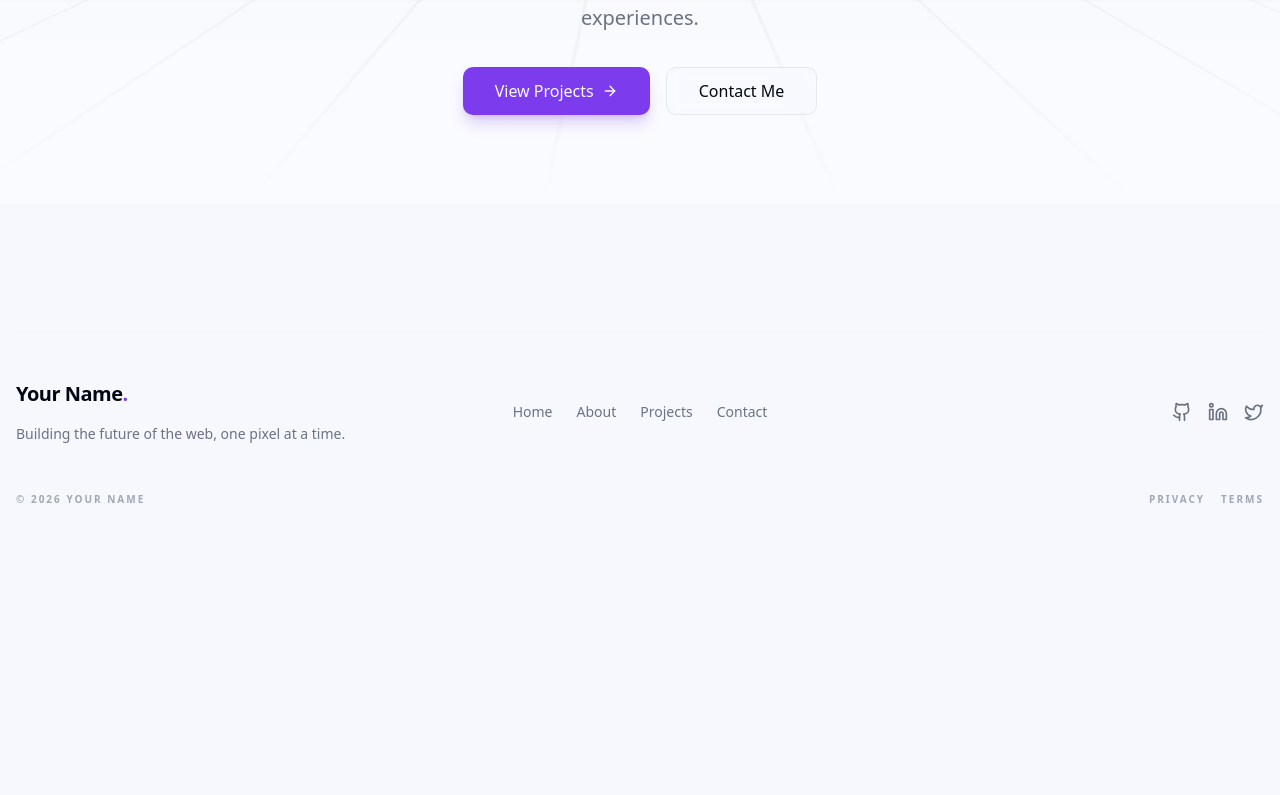
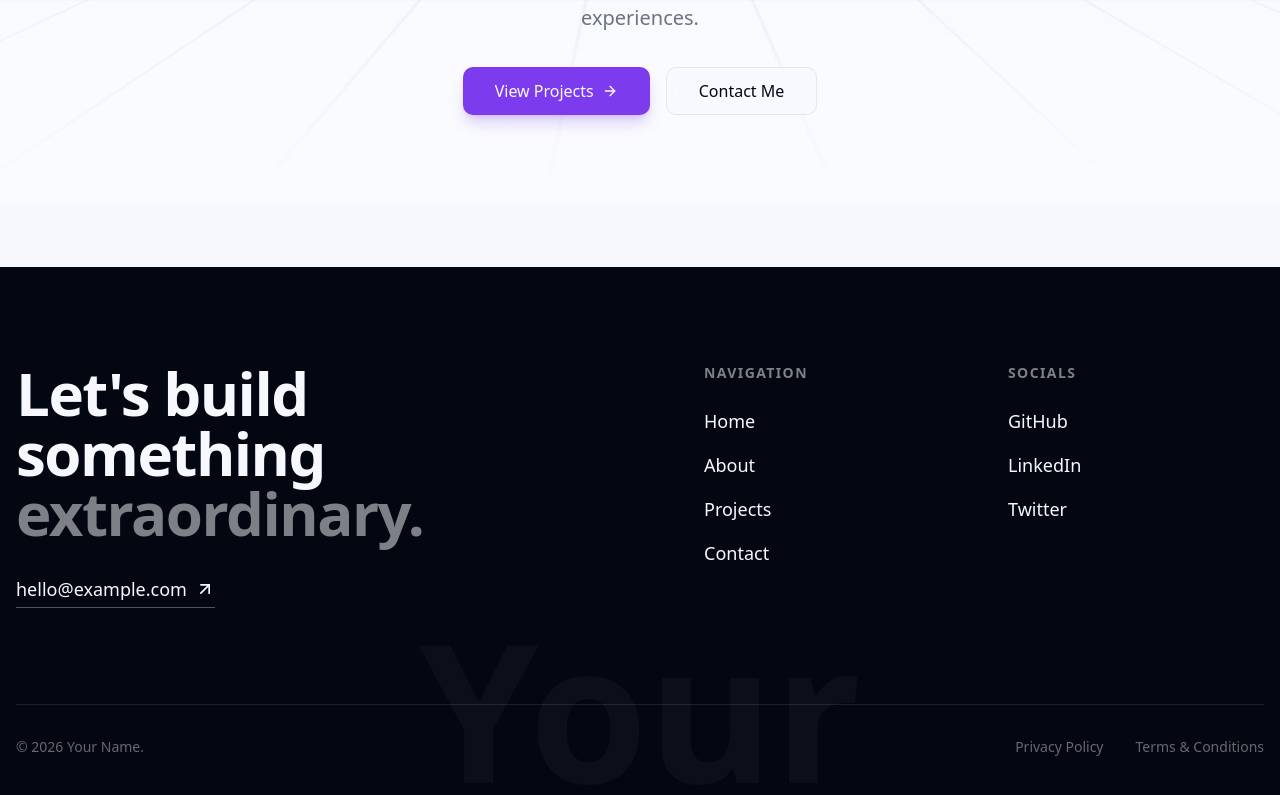
Before and after one commit to mokwathedeveloper/personal-websitedev, a Next.js app: page / in a window 1280 px wide. Shown: the part 533-1328 px from the top of the page. Before the commit the page ends 1104 px from the top, so only its background shows below. Built offline with nearby package versions, Linux system fonts and the light colour scheme.

Commit message:
feat(ui): implement agency-style statement footer

```diff
--- a/src/components/footer.tsx
+++ b/src/components/footer.tsx
@@ -3,53 +3,79 @@
 import * as React from "react"
 import Link from "next/link"
 import { SITE_CONFIG, NAV_LINKS } from "@/lib/data"
-import { Github, Linkedin, Twitter } from "lucide-react"
+import { Github, Linkedin, Twitter, ArrowUpRight } from "lucide-react"
 
 export function Footer() {
   return (
-    <footer className="bg-background">
-      <div className="container px-4 py-16">
-        <div className="grid grid-cols-1 md:grid-cols-3 gap-12 items-center border-t border-muted pt-12">
-          <div className="flex flex-col items-center md:items-start gap-4">
-            <Link href="/" className="font-bold text-xl tracking-tight">
-              {SITE_CONFIG.name}<span className="text-primary">.</span>
-            </Link>
-            <p className="text-muted-foreground text-sm text-center md:text-left">
-              Building the future of the web, one pixel at a time.
-            </p>
+    <footer className="bg-foreground text-background py-24 pb-12 overflow-hidden relative">
+      <div className="container px-4 relative z-10">
+        <div className="grid grid-cols-1 lg:grid-cols-2 gap-16 lg:gap-32 mb-24">
+          <div className="space-y-8">
+            <h2 className="text-4xl md:text-5xl lg:text-6xl font-heading font-bold tracking-tight">
+              Let's build something <br />
+              <span className="text-primary-foreground/50">extraordinary.</span>
+            </h2>
+            <div className="flex gap-4">
+               <a
+                 href={`mailto:${SITE_CONFIG.socials.email.replace('mailto:', '')}`}
+                 className="inline-flex items-center gap-2 text-lg font-medium border-b border-primary-foreground/30 pb-1 hover:text-primary-foreground hover:border-primary-foreground transition-all"
+               >
+                 {SITE_CONFIG.socials.email.replace('mailto:', '')}
+                 <ArrowUpRight className="w-5 h-5" />
+               </a>
+            </div>
           </div>
 
-          <nav className="flex flex-wrap justify-center gap-6 text-sm font-medium">
-            {NAV_LINKS.map((link) => (
-              <Link key={link.name} href={link.href} className="text-muted-foreground hover:text-primary transition-colors">
-                {link.name}
-              </Link>
-            ))}
-          </nav>
-
-          <div className="flex justify-center md:justify-end gap-4">
-            <a href={SITE_CONFIG.socials.github} target="_blank" rel="noopener noreferrer" className="text-muted-foreground hover:text-primary transition-colors">
-              <Github className="w-5 h-5" />
-              <span className="sr-only">GitHub</span>
-            </a>
-            <a href={SITE_CONFIG.socials.linkedin} target="_blank" rel="noopener noreferrer" className="text-muted-foreground hover:text-primary transition-colors">
-              <Linkedin className="w-5 h-5" />
-              <span className="sr-only">LinkedIn</span>
-            </a>
-            <a href={SITE_CONFIG.socials.twitter} target="_blank" rel="noopener noreferrer" className="text-muted-foreground hover:text-primary transition-colors">
-              <Twitter className="w-5 h-5" />
-              <span className="sr-only">Twitter</span>
-            </a>
+          <div className="grid grid-cols-2 gap-12">
+             <div className="space-y-6">
+               <h3 className="text-sm uppercase tracking-widest font-semibold text-primary-foreground/50">Navigation</h3>
+               <ul className="space-y-4">
+                 {NAV_LINKS.map((link) => (
+                   <li key={link.name}>
+                     <Link href={link.href} className="text-lg hover:text-primary-foreground/70 transition-colors">
+                       {link.name}
+                     </Link>
+                   </li>
+                 ))}
+               </ul>
+             </div>
+             <div className="space-y-6">
+               <h3 className="text-sm uppercase tracking-widest font-semibold text-primary-foreground/50">Socials</h3>
+               <ul className="space-y-4">
+                 <li>
+                   <a href={SITE_CONFIG.socials.github} target="_blank" rel="noopener noreferrer" className="text-lg hover:text-primary-foreground/70 transition-colors flex items-center gap-2">
+                     GitHub
+                   </a>
+                 </li>
+                 <li>
+                   <a href={SITE_CONFIG.socials.linkedin} target="_blank" rel="noopener noreferrer" className="text-lg hover:text-primary-foreground/70 transition-colors flex items-center gap-2">
+                     LinkedIn
+                   </a>
+                 </li>
+                 <li>
+                   <a href={SITE_CONFIG.socials.twitter} target="_blank" rel="noopener noreferrer" className="text-lg hover:text-primary-foreground/70 transition-colors flex items-center gap-2">
+                     Twitter
+                   </a>
+                 </li>
+               </ul>
+             </div>
           </div>
         </div>
 
-        <div className="mt-12 flex flex-col md:flex-row justify-between items-center gap-4 text-[10px] uppercase tracking-[0.2em] text-muted-foreground/60 font-semibold">
-          <p>© {new Date().getFullYear()} {SITE_CONFIG.name}</p>
-          <div className="flex gap-4">
-            <Link href="#" className="hover:text-primary transition-colors">Privacy</Link>
-            <Link href="#" className="hover:text-primary transition-colors">Terms</Link>
+        <div className="border-t border-primary-foreground/10 pt-8 flex flex-col md:flex-row justify-between items-center gap-4 text-sm text-primary-foreground/40">
+          <p>© {new Date().getFullYear()} {SITE_CONFIG.name}.</p>
+          <div className="flex gap-8">
+            <Link href="#" className="hover:text-primary-foreground/80 transition-colors">Privacy Policy</Link>
+            <Link href="#" className="hover:text-primary-foreground/80 transition-colors">Terms & Conditions</Link>
           </div>
         </div>
+      </div>
+
+      {/* Big Watermark Text */}
+      <div className="absolute bottom-0 left-0 right-0 overflow-hidden pointer-events-none opacity-[0.03]">
+        <h1 className="text-[15vw] font-bold font-heading leading-none text-center whitespace-nowrap select-none">
+          {SITE_CONFIG.name.split(' ')[0]}
+        </h1>
       </div>
     </footer>
   )
```
